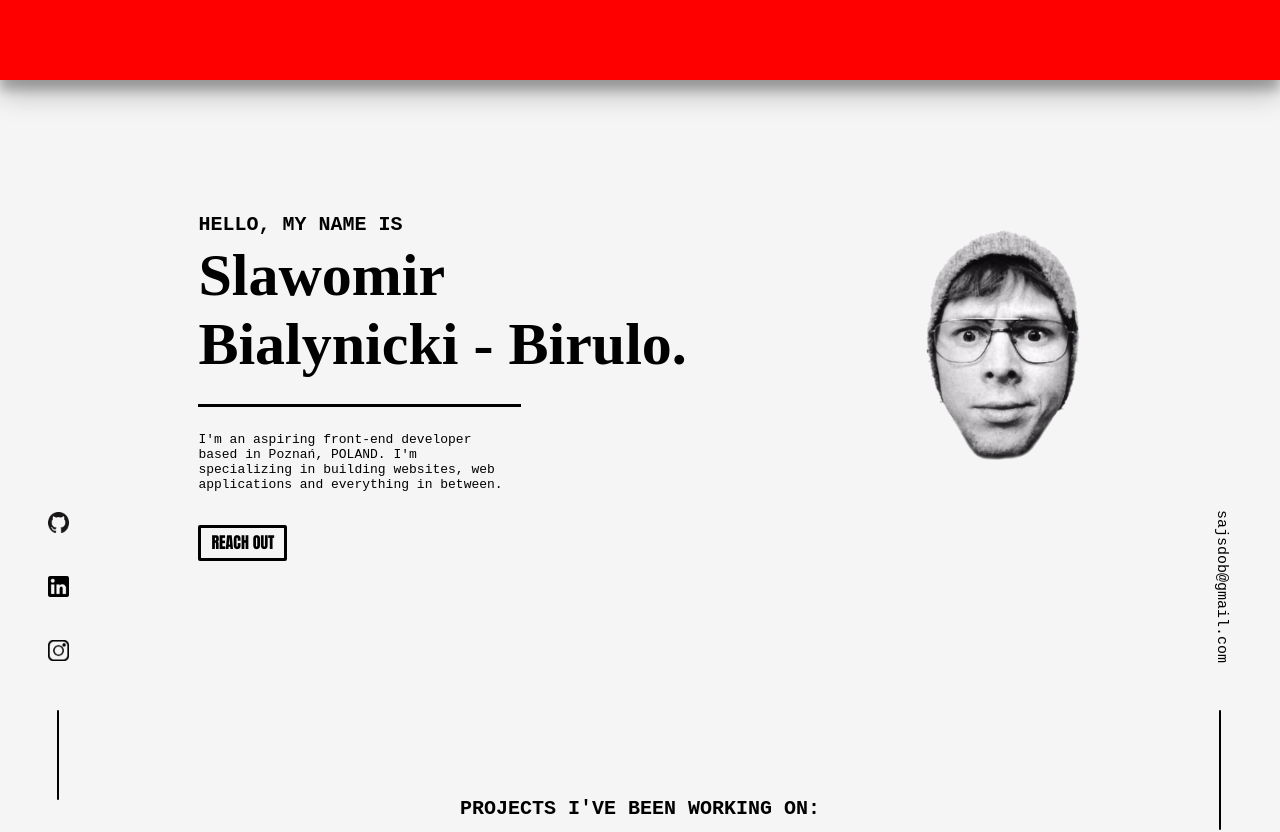
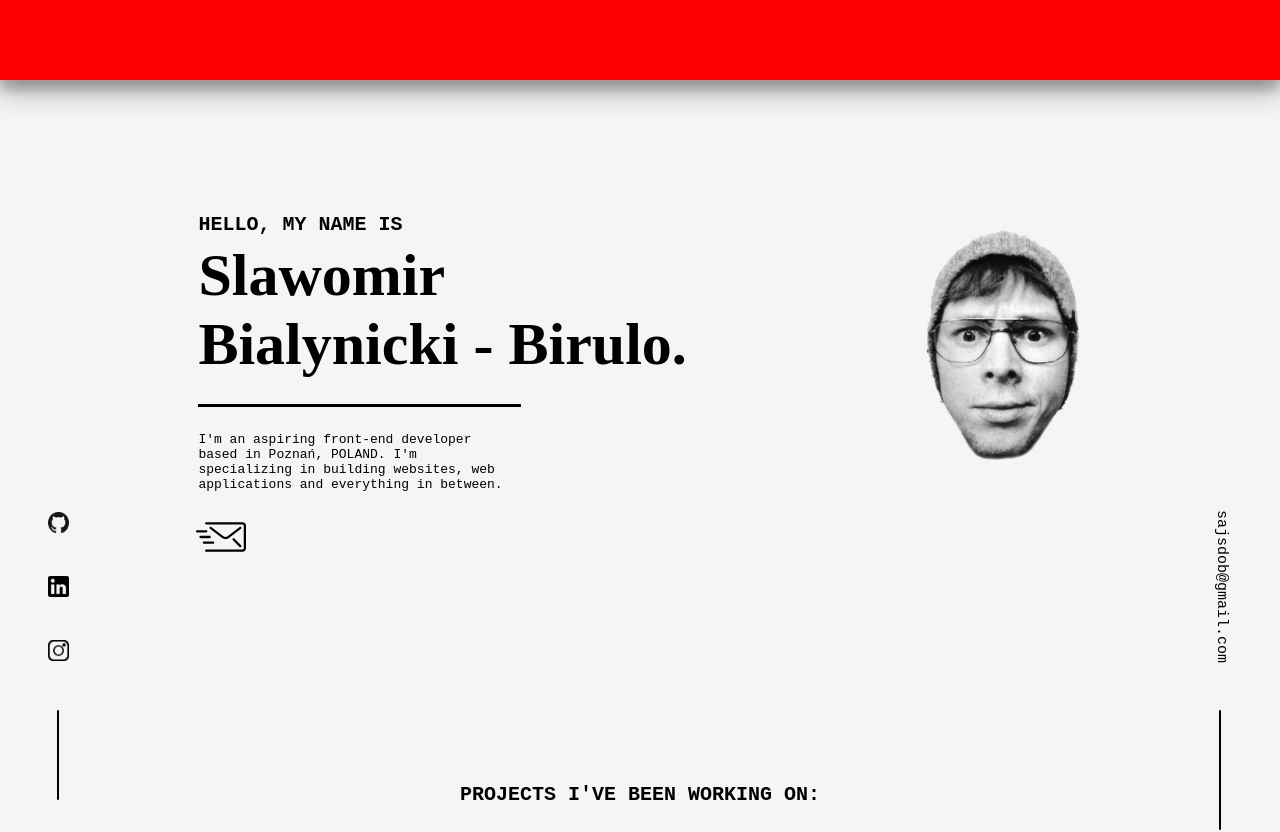
Before and after one commit to sajsdob/portfolio, a React (Create React App) app: page / in a window 1280 px wide. Shown: the top 832 px of the page. Built offline with nearby package versions, Linux system fonts and the light colour scheme; a web font is replaced by a local one.

Commit message:
reach out

```diff
--- a/src/components/About/About.js
+++ b/src/components/About/About.js
@@ -3,6 +3,7 @@ import './About.scss';
 import face from '../../assets/logo.png';
 import AOS from 'aos';
 import 'aos/dist/aos.css';
+import reachout from './../../assets/reachout.svg'
 
 AOS.init({ duration: 900 });
 
@@ -31,7 +32,7 @@ class About extends Component {
                         <p>I'm an aspiring front-end developer based in Poznań, POLAND. I'm specializing in building websites, web applications and everything in between.</p>
                     </div>
                     <div  data-aos="fade-up" className='contact-me'>
-                        <a  href='mailto: sajsdob@gmail.con'>REACH OUT</a>
+                        <a  href='mailto: sajsdob@gmail.con'><img src={reachout} className='reachsvg'/></a>
                     </div>
                 </div>
                 <img alt='face' data-aos-delay ='200' data-aos="zoom-in" src={face}></img>
--- a/src/components/About/About.scss
+++ b/src/components/About/About.scss
@@ -1,15 +1,12 @@
-
 @font-face {
-    font-family: 'MyWebFont';
-    src:  url('../../assets/Anton/Anton-Regular.ttf')  format('truetype'), /* Safari, Android, iOS */
-  }
+    font-family: "MyWebFont";
+    src: url("../../assets/Anton/Anton-Regular.ttf") format("truetype"); /* Safari, Android, iOS */
+}
 
 .About {
     display: flex;
     &::after {
-
-
-        content: '';
+        content: "";
         display: block;
     }
     h1 {
@@ -44,25 +41,40 @@
     }
     .contact-me {
         margin-top: 20px;
-        border: black 3px solid;
         display: inline-block;
         line-height: 30px;
         border-radius: 2px;
-        font-family: 'MyWebFont';
+        display: flex;
+        font-family: "MyWebFont";
+        width: 96px;
+        height: 35px;
+        align-items: center;
+        justify-content: space-between;
+        padding-left: 2px;
+        padding-right: 2px;
         &:hover {
             cursor: pointer;
-            background-color: black;
         }
-        &:hover a {
-            color: white;
+        &:hover a img {
+            transform: translateX(10px);
+            transition: 0.3s;
         }
         a {
-            padding: 10px;
+            width: 100%;
+            height: 100%;
+            margin: 0;
             text-decoration: none;
             color: black;
+            .reachsvg {
+                margin: 0;
+                height: 50px;
+                width: 50px;
+                transition: 0.3s;
+                position: relative;
+                right: 4px;
+            }
         }
     }
-
     img {
         width: 28%;
         height: 18vw;
@@ -70,7 +82,6 @@
         z-index: -1;
     }
 }
-
 
 // Mobile Styles
 @media only screen and (max-width: 960px) {
@@ -104,6 +115,13 @@
             margin-top: 30px;
             width: 35%;
             line-height: 50px;
+            margin-left: auto;
+            margin-right: auto;
+            margin-bottom: 20px;
+            &:hover a img {
+                transform: translateX(0px);
+                transition: 0.3s;
+            }
         }
         img {
             width: 200px;
--- a/src/components/Footer/Footer.scss
+++ b/src/components/Footer/Footer.scss
@@ -1,4 +1,5 @@
 @import url('https://fonts.googleapis.com/css2?family=MuseoModerno:wght@800&display=swap');
+
 .nav-bar {
     box-shadow: 0 14px 28px rgba(0,0,0,0.25), 0 10px 10px rgba(0,0,0,0.22);
     transition: top 0.3s;
@@ -8,6 +9,7 @@
     // BACKGROUND CHANGE
 
     background: red;
+
     //
 
 
```
Also changed, not shown: src/assets/reachout.svg (added).
